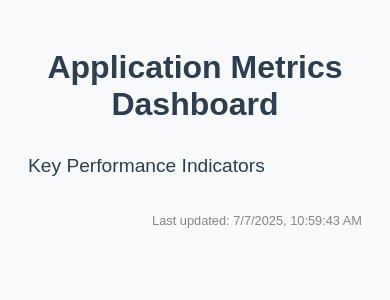
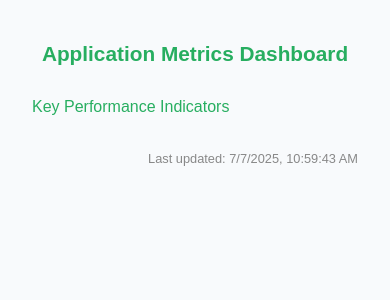
Before and after one commit to mateoMakalone/amity_dashboard, a Flask app: page / in a window 390 px wide. Shown: the top 300 px of the page. Run offline with Flask 3, Linux system fonts and the light colour scheme; data that the repository does not hold is empty; some libraries are stand-ins or nearby versions.

Commit message:
front refactor

```diff
--- a/app/static/css/styles.css
+++ b/app/static/css/styles.css
@@ -1,5 +1,5 @@
 :root {
-    --primary: #2c3e50;
+    --primary: #27ae60;
     --secondary: #3498db;
     --success: #27ae60;
     --danger: #e74c3c;
@@ -35,22 +35,23 @@ body {
     display: none;
 }
 
-.key-metrics-grid,
-.response-times,
-.metrics-grid {
-    display: grid;
-    gap: 1rem;
-    grid-template-columns: repeat(auto-fit, minmax(220px, 1fr));
+.card {
+    background: #fff;
+    border-left: 4px solid var(--primary);
+    border-radius: 6px;
+    padding: 1rem;
+    box-shadow: 0 2px 6px rgba(0,0,0,0.05);
+    transition: box-shadow 0.2s, border-color 0.2s;
+}
+.card:hover {
+    box-shadow: 0 4px 16px rgba(39,174,96,0.15);
+    border-color: #43e97b;
 }
 
 .key-metric-card,
 .response-card,
 .metric-card {
-    background: #fff;
-    border-left: 4px solid var(--gray);
-    border-radius: 6px;
-    padding: 1rem;
-    box-shadow: 0 2px 6px rgba(0,0,0,0.05);
+    composes: card;
 }
 
 .section-title {
@@ -62,11 +63,12 @@ body {
 
 .metric-name {
     font-size: 0.85rem;
-    color: var(--gray);
+    color: var(--primary);
 }
 .metric-value, .response-value, .key-metric-value {
     font-size: 1.3rem;
     font-weight: bold;
+    color: var(--dark);
 }
 
 .status-bar {
@@ -86,3 +88,28 @@ body {
 .post-time { border-color: var(--danger); }
 
 .status-bar { text-align: right; font-size: 0.8rem; color: #888; margin-top: 1rem; }
+
+.key-metrics-grid,
+.response-times,
+.metrics-grid {
+    display: grid;
+    gap: 1rem;
+    grid-template-columns: repeat(auto-fit, minmax(220px, 1fr));
+}
+
+@media (max-width: 600px) {
+    .key-metrics-grid,
+    .response-times,
+    .metrics-grid {
+        grid-template-columns: 1fr;
+    }
+    .dashboard-title {
+        font-size: 1.3rem;
+    }
+    .section-title {
+        font-size: 1rem;
+    }
+    .container {
+        padding: 0 4px;
+    }
+}
--- a/app/templates/dashboard.html
+++ b/app/templates/dashboard.html
@@ -21,6 +21,13 @@
         <div class="status-bar">
             Last updated: <span id="last-updated">-</span>
         </div>
+        <div id="spinner" style="display:none; text-align:center; margin:2rem 0;">
+            <svg width="48" height="48" viewBox="0 0 50 50">
+                <circle cx="25" cy="25" r="20" fill="none" stroke="#27ae60" stroke-width="5" stroke-linecap="round" stroke-dasharray="31.4 31.4" transform="rotate(-90 25 25)">
+                    <animateTransform attributeName="transform" type="rotate" from="0 25 25" to="360 25 25" dur="1s" repeatCount="indefinite"/>
+                </circle>
+            </svg>
+        </div>
     </div>
     <script src="{{ url_for('static', filename='js/dashboard.js') }}"></script>
 </body>
```
Also changed, not shown: app/static/js/dashboard.js (+68 -7 lines).
